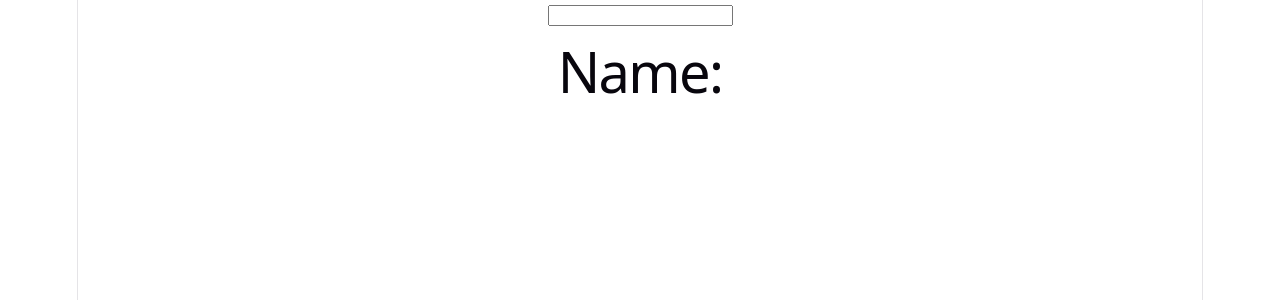
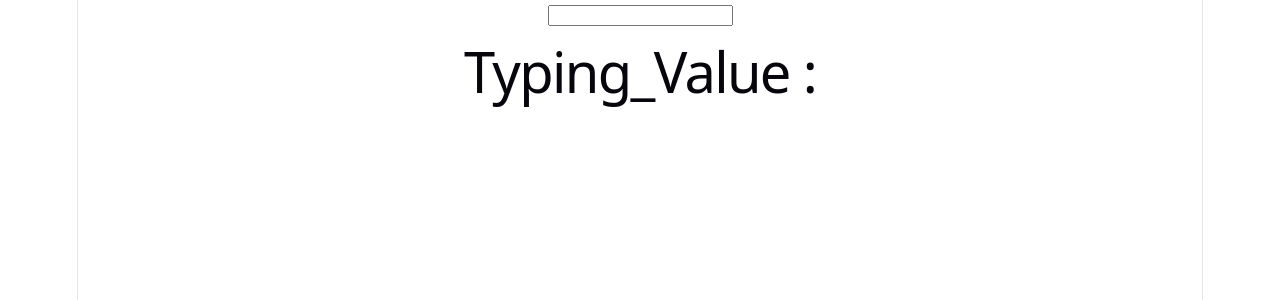
Before and after one commit to Ahmadalikhan001/smart-task-manager, a React (Vite) app: page / in a window 1280 px wide. Shown: the top 300 px of the page. Built offline with nearby package versions, Linux system fonts and the light colour scheme.

Commit message:
Practice the onchange Method

```diff
--- a/src/App.jsx
+++ b/src/App.jsx
@@ -93,19 +93,37 @@
 // }
 // export default counter;
 
+// import { useState } from "react";
+
+// function MyComponent() {
+//   const [name, setName] = useState("");
+//   function Change(event) {
+//     setName(event.target.value);
+//   }
+//   return (
+//     <div>
+//       <input type="text" value={name} onChange={Change} />
+//       <h1>Name: {name}</h1>
+//     </div>
+//   );
+// }
+
+// export default MyComponent;
+
 import { useState } from "react";
+function Component_1() {
+  const [name1, setName1] = useState("");
 
-function MyComponent() {
-  const [name, setName] = useState("");
-  function Change(event) {
-    setName(event.target.value);
+  function ChangeText(event) {
+    setName1(event.target.value);
   }
   return (
     <div>
-      <input type="text" value={name} onChange={Change} />
-      <h1>Name: {name}</h1>
+      <input type="text" value={name1} onChange={ChangeText} />
+      <h1> Typing_Value : {name1}</h1>
     </div>
-  );
+  )
+
 }
 
-export default MyComponent;
+export default Component_1;
```
